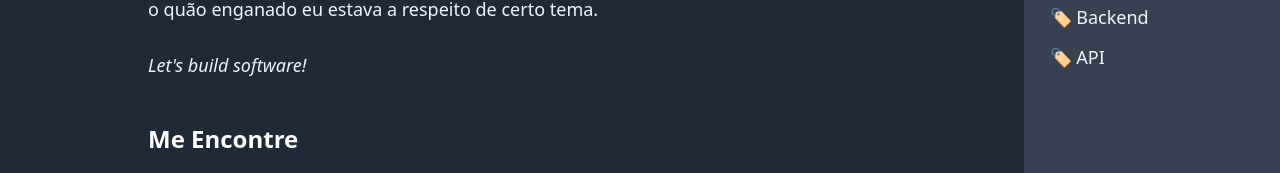
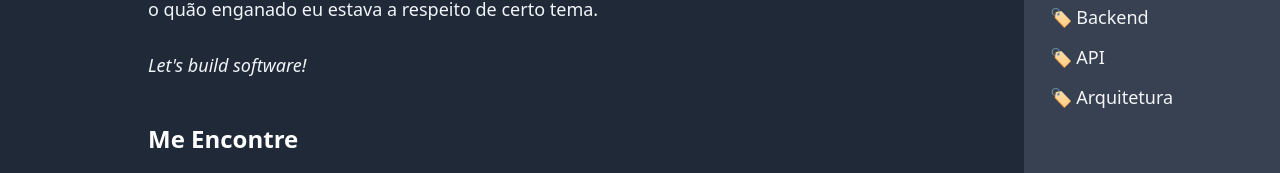
Before and after one commit to Felipe-53/tech-blog, a Next.js app: page /sobre in a window 1280 px wide. Shown: the part 587-760 px from the top of the page. Built offline with nearby package versions, Linux system fonts and the light colour scheme.

Commit message:
adds new category

```diff
--- a/articles/categories.ts
+++ b/articles/categories.ts
@@ -15,4 +15,5 @@ export const categories: Category[] = [
   { name: "Microservices", id: "3d77acb9-d64b-487f-a81c-0c308cb93e7b" },
   { name: "Backend", id: "809b8f8c-790b-48dd-8ac5-e9140445598c" },
   { name: "API", id: "18e91ba9-c732-474a-84f6-876a39473da0" },
+  { name: "Arquitetura", id: "5a9f2ec6-6e2b-41e1-b033-100d8a12b33f" },
 ]
```
